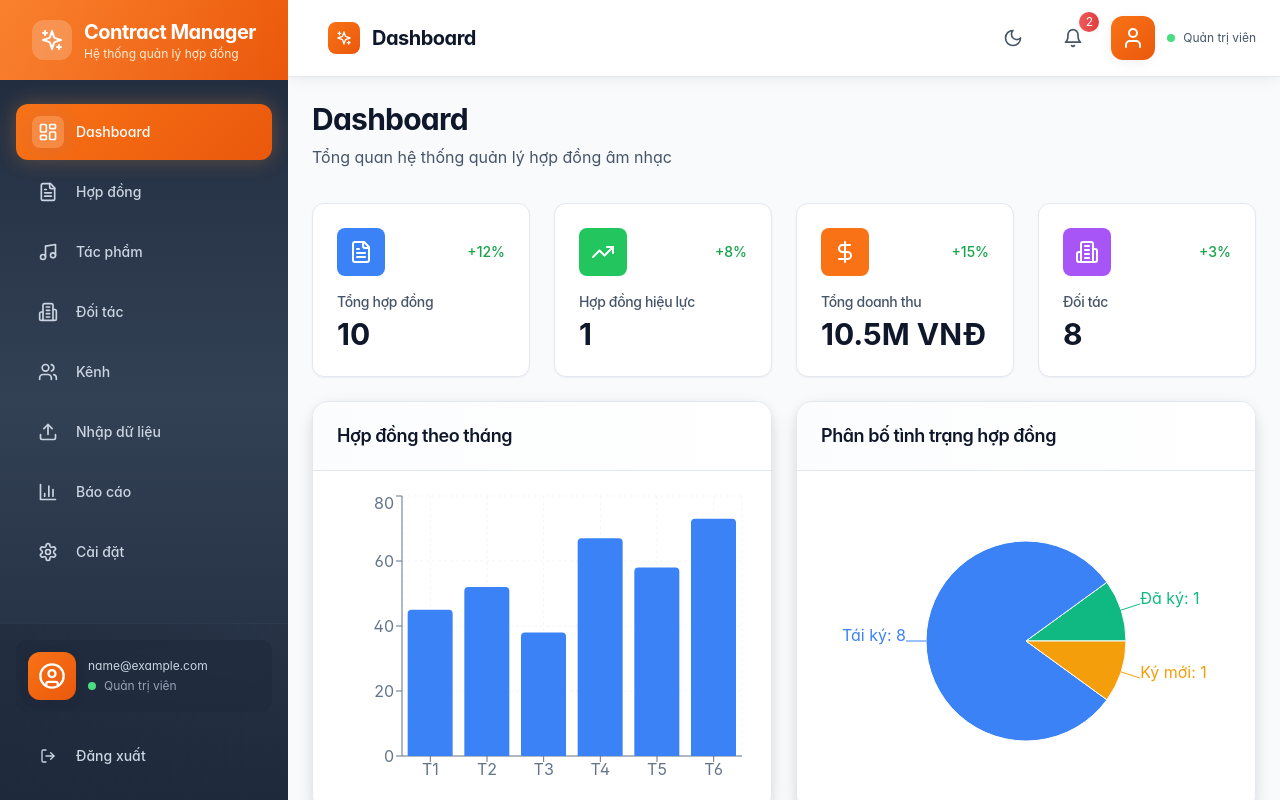
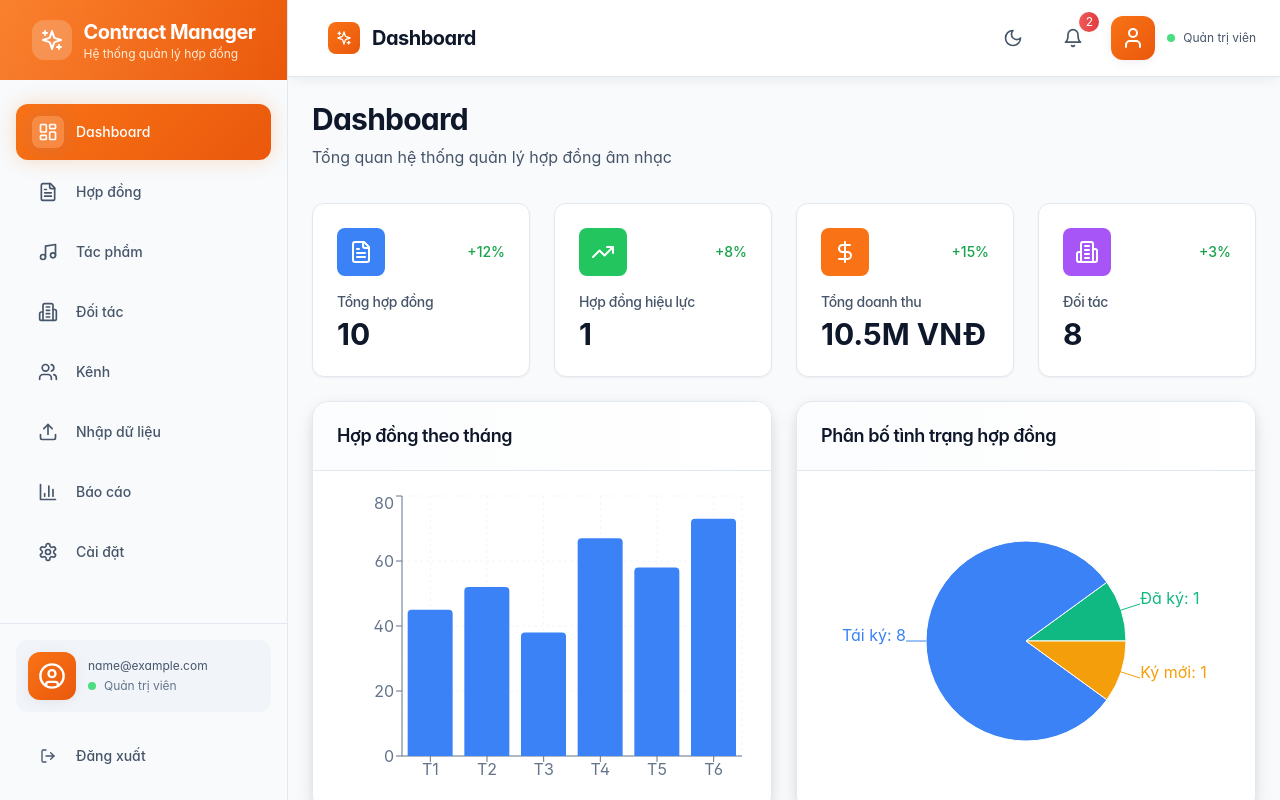
Before and after one commit to stevedao0/newcm, a React (Vite) app: page / in a window 1280 px wide. Built offline with nearby package versions, Linux system fonts and the light colour scheme; sample sign-in values are in the browser's storage.

Commit message:
Updated globals.css

```diff
--- a/src/components/layout/Sidebar.tsx
+++ b/src/components/layout/Sidebar.tsx
@@ -68,7 +68,7 @@ const Sidebar: React.FC<SidebarProps> = ({ isOpen }) => {
               key={item.path}
               to={item.path}
               className={({ isActive }) => `
-                group
+                group sidebar-item
                 ${isActive ? 'sidebar-item-active' : 'sidebar-item-inactive'}
               `}
             >
@@ -76,7 +76,7 @@ const Sidebar: React.FC<SidebarProps> = ({ isOpen }) => {
                 <div className={`w-8 h-8 rounded-lg flex items-center justify-center transition-all duration-200 ${
                   window.location.pathname === item.path
                     ? 'bg-white/20 shadow-glow'
-                    : 'group-hover:bg-secondary-600/50'
+                    : 'group-hover:bg-slate-600/50'
                 }`}>
                   <item.icon className="w-5 h-5" />
                 </div>
@@ -86,8 +86,19 @@ const Sidebar: React.FC<SidebarProps> = ({ isOpen }) => {
           ))}
         </nav>
 
-        <div className="p-4 border-t border-secondary-700/50 bg-gradient-to-r from-secondary-800/50 to-transparent">
-          <div className="flex items-center p-3 rounded-xl bg-secondary-800/50 backdrop-blur-sm">
+        <div
+          className="p-4 border-t backdrop-blur-sm"
+          style={{
+            borderColor: 'var(--border-primary)',
+            background: 'var(--bg-secondary)'
+          }}
+        >
+          <div
+            className="flex items-center p-3 rounded-xl backdrop-blur-sm"
+            style={{
+              background: 'var(--bg-tertiary)'
+            }}
+          >
             <div
               className="w-12 h-12 rounded-xl flex items-center justify-center"
               style={{
@@ -98,11 +109,11 @@ const Sidebar: React.FC<SidebarProps> = ({ isOpen }) => {
               <UserCircle className="w-7 h-7 text-white" />
             </div>
             <div className="ml-3 flex-1">
-              <p className="text-sm font-semibold text-white">{user?.fullName}</p>
-              <p className="text-xs text-secondary-300">{user?.email}</p>
+              <p className="text-sm font-semibold" style={{ color: 'var(--text-primary)' }}>{user?.fullName}</p>
+              <p className="text-xs" style={{ color: 'var(--text-secondary)' }}>{user?.email}</p>
               <div className="flex items-center mt-1">
                 <div className="w-2 h-2 bg-success-400 rounded-full mr-2"></div>
-                <span className="text-xs text-secondary-400">
+                <span className="text-xs" style={{ color: 'var(--text-tertiary)' }}>
                   {user?.role === 'admin' ? 'Quản trị viên' : 'Người dùng'}
                 </span>
               </div>
@@ -111,7 +122,19 @@ const Sidebar: React.FC<SidebarProps> = ({ isOpen }) => {
 
           <button
             onClick={logout}
-            className="mt-4 flex items-center w-full px-4 py-3 text-sm font-medium text-secondary-300 rounded-xl hover:bg-secondary-700/50 hover:text-white transition-all duration-200 group"
+            className="mt-4 flex items-center w-full px-4 py-3 text-sm font-medium rounded-xl transition-all duration-200 group"
+            style={{
+              color: 'var(--text-secondary)',
+              backgroundColor: 'transparent'
+            }}
+            onMouseEnter={(e) => {
+              e.currentTarget.style.backgroundColor = 'var(--bg-tertiary)';
+              e.currentTarget.style.color = 'var(--text-primary)';
+            }}
+            onMouseLeave={(e) => {
+              e.currentTarget.style.backgroundColor = 'transparent';
+              e.currentTarget.style.color = 'var(--text-secondary)';
+            }}
           >
             <div className="w-8 h-8 rounded-lg flex items-center justify-center group-hover:bg-danger-600/20 transition-all duration-200">
               <LogOut className="w-4 h-4" />
--- a/src/styles/globals.css
+++ b/src/styles/globals.css
@@ -374,12 +374,8 @@
 
   /* Modern sidebar */
   .sidebar-modern {
-    background: linear-gradient(180deg, #1e293b 0%, #334155 50%, #1e293b 100%);
-    @apply backdrop-blur-xl;
-  }
-
-  [data-theme="dark"] .sidebar-modern {
-    background: linear-gradient(180deg, #0f172a 0%, #1e293b 50%, #0f172a 100%);
+    background: var(--bg-secondary);
+    border-right: 1px solid var(--border-primary);
   }
 
   .sidebar-item {
@@ -387,17 +383,18 @@
   }
 
   .sidebar-item-active {
-    @apply sidebar-item text-white;
+    color: white !important;
     background: linear-gradient(135deg, var(--accent-primary), var(--accent-secondary));
     box-shadow: 0 0 20px rgba(251, 146, 60, 0.3);
   }
 
   .sidebar-item-inactive {
-    @apply sidebar-item text-slate-300 hover:text-white;
+    color: var(--text-secondary);
   }
 
   .sidebar-item-inactive:hover {
-    background: rgba(71, 85, 105, 0.5);
+    background: var(--bg-tertiary);
+    color: var(--text-primary);
   }
   }
 
```
